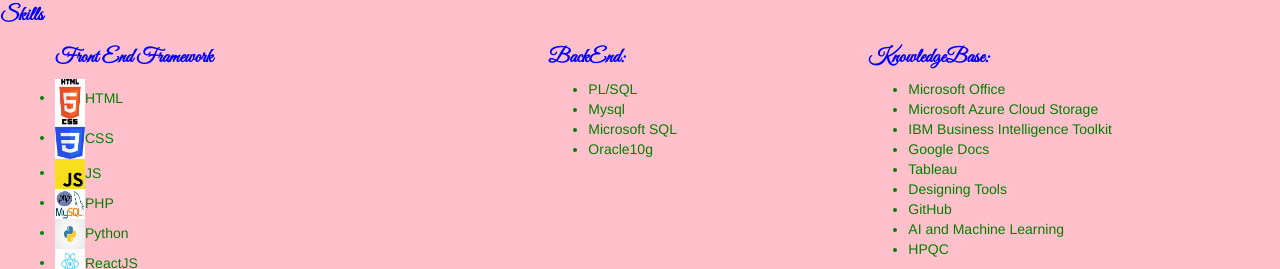
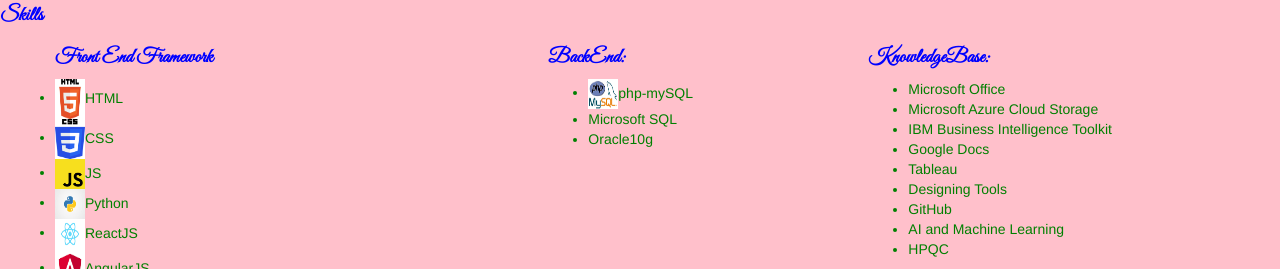
Before and after one commit to Ankym-it/Portfolio-AnkyM, a plain HTML site: page index.html in a window 1280 px wide. Shown: the part 1271-1540 px from the top of the page. Drawn offline with nearby package versions, Linux system fonts and the light colour scheme.

Commit message:
Add files via upload

```diff
--- a/index.html
+++ b/index.html
@@ -7,7 +7,7 @@
     <link rel="preconnect" href="https://fonts.gstatic.com">
 <link href="https://fonts.googleapis.com/css2?family=Great+Vibes&display=swap" rel="stylesheet">
 <link rel="stylesheet" href="style.css"></link>
-    <title>Project CV - Crafted By AnkitaM</title>
+    <title>Project CV-SinglePageLayout - Crafted By AnkitaM</title>
 </head>
 <body>
 
@@ -37,7 +37,7 @@
 
 
     <section id="profile">
-       <h3><center> Curriculam-Vitae -Website Template</center></h3>
+       <h3><center> Curriculam-Vitae -Single Page Portfolio</center></h3>
        <h3><center>Created By: Ankita Malik</center></h3>
        <hr>
         <hr>
@@ -109,7 +109,7 @@
      Web Design Development&nbsp;&nbsp;&nbsp;&nbsp;&nbsp;&nbsp;&nbsp;&nbsp;&nbsp;&nbsp;&nbsp;&nbsp;&nbsp;&nbsp;&nbsp;&nbsp;
      Creating Reports and dashboards&nbsp;&nbsp;&nbsp;&nbsp;&nbsp;&nbsp;&nbsp;&nbsp;
      Data Analysis&nbsp;&nbsp;&nbsp;&nbsp;&nbsp;&nbsp;&nbsp;&nbsp;&nbsp;&nbsp;&nbsp;&nbsp;&nbsp;&nbsp;&nbsp;&nbsp;&nbsp;&nbsp;&nbsp;&nbsp;&nbsp;&nbsp;&nbsp;&nbsp;&nbsp;&nbsp;&nbsp;&nbsp;&nbsp;&nbsp;&nbsp;&nbsp;&nbsp;&nbsp;&nbsp;&nbsp;
-      Presentation Skills&nbsp;&nbsp;&nbsp;&nbsp;&nbsp;&nbsp;&nbsp;&nbsp;&nbsp;&nbsp;&nbsp;&nbsp;&nbsp;&nbsp;&nbsp;&nbsp;&nbsp;&nbsp;&nbsp;&nbsp;&nbsp;&nbsp;&nbsp;&nbsp;&nbsp;&nbsp;&nbsp;
+     Presentation Skills&nbsp;&nbsp;&nbsp;&nbsp;&nbsp;&nbsp;&nbsp;&nbsp;&nbsp;&nbsp;&nbsp;&nbsp;&nbsp;&nbsp;&nbsp;&nbsp;&nbsp;&nbsp;&nbsp;&nbsp;&nbsp;&nbsp;&nbsp;&nbsp;&nbsp;&nbsp;&nbsp;
     Soft Skills
 
     </div>
@@ -130,7 +130,6 @@
        <li> <img id = "s1" src = "html logo.png">HTML</li>
        <li><img id = "s2" src = "csslogo.png">CSS</li>
        <li> <img id = "s3" src = "JS.png">JS</li>
-       <li> <img id = "s4" src = "php-mySQL.png">PHP</li>
        <li><img id = "s5" src = "python logo.jpg">Python</li>
        <li><img id = "s6" src = "react logo.png">ReactJS</li>
        <li><img id = "s7" src = "angular logo.png">AngularJS</li>
@@ -139,8 +138,7 @@
 <span class = "col-lg-3 col-md-4 col-sm-4 col-xs-10">
 <h4>BackEnd:</h4>
 <ul>
-    <li><img id = "SQL" src = "">PL/SQL</li>
-<li><img src= "">Mysql</li>
+    <li> <img id = "s4" src = "php-mySQL.png">php-mySQL</li>
 <li>Microsoft SQL</li>
 <li>Oracle10g</li>
 </ul>
```
